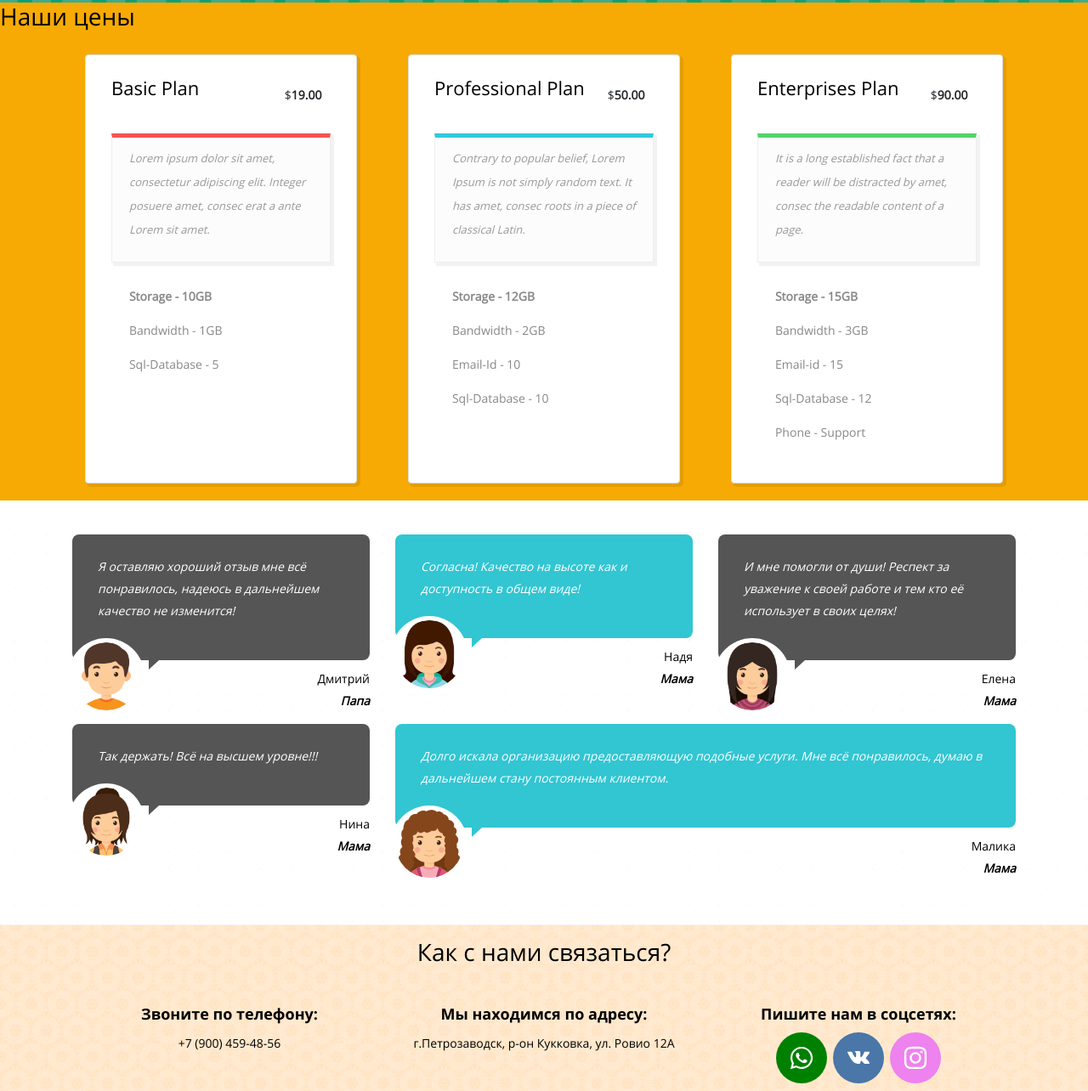
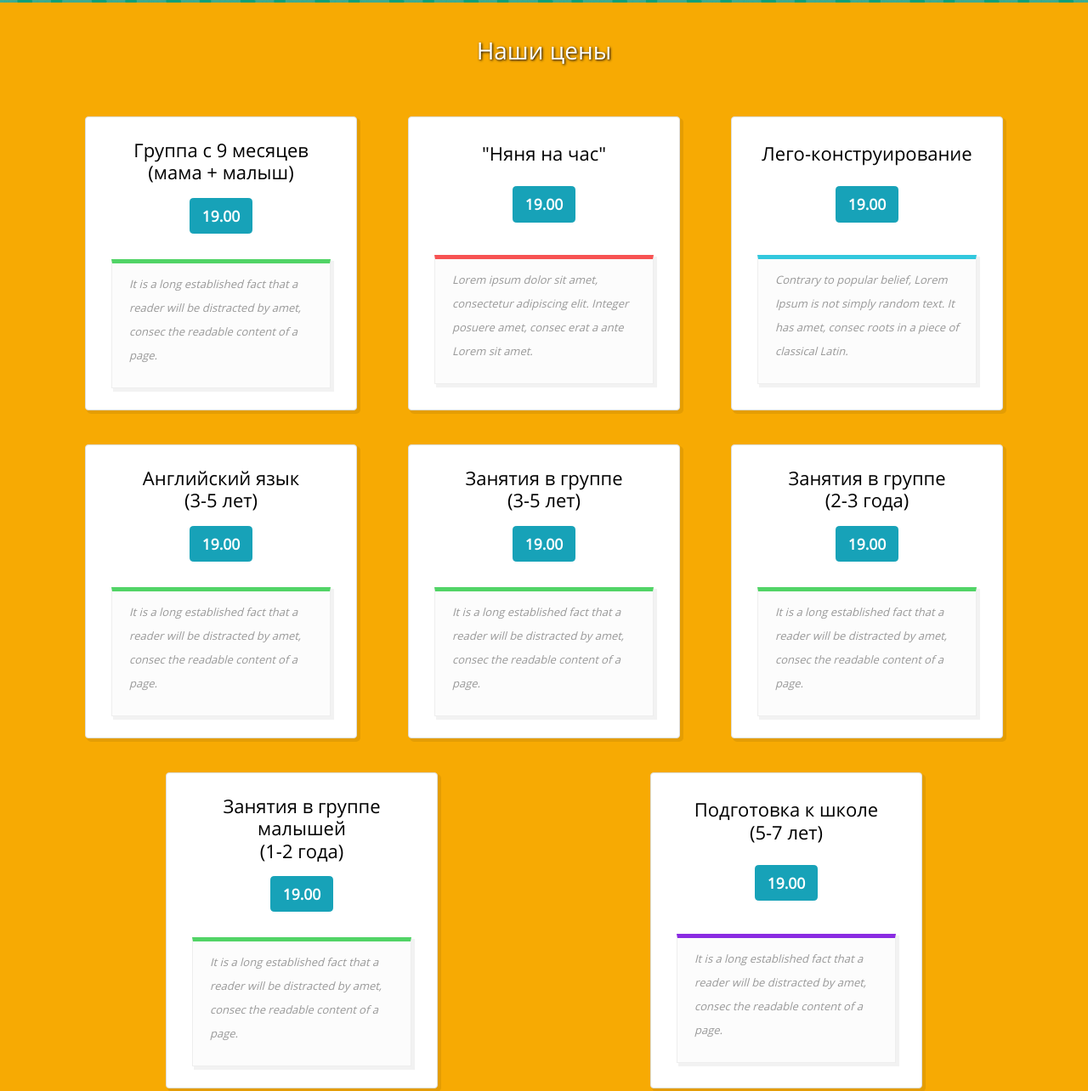
Before and after one commit to tsazanow/dinozavriki, a plain HTML site: page index.html in a window 1280 px wide. Shown: the part 3410-4694 px from the top of the page at 85% size. Drawn offline with Linux system fonts and the light colour scheme.

Commit message:
правка блока цен и блока слайдов

```diff
--- a/index.html
+++ b/index.html
@@ -383,56 +383,18 @@
         <h2 class="price__title">Наши цены</h2>
         <div class="container">
           <div class="price__wrapper row">
-            <!-- <div class="col-md-4"> -->
+
             <div class="price__item col-md-4">
               <div class="price__head">
-                <h3>Basic Plan</h3>
-                <a href="#" class="btn btn-red">$<strong>19.00</strong></a>
+                <h3>Группа с 9 месяцев <br> (мама + малыш)</h3>
               </div>
-              <div class="clearfix"></div>
-              <div class="price__para price__para--red br-red">
-                <p>Lorem ipsum dolor sit amet, consectetur adipiscing elit. Integer posuere amet, consec erat a ante Lorem sit amet.</p>
+              <button class="btn btn-info btn-lg"><strong>19.00</strong></button>
+
+              <div class="price__para price__para--green">
+                <p>It is a long established fact that a reader will be distracted by amet, consec the readable content
+                  of a page.</p>
               </div>
-              <div class="price__features">
-                <ul class="list-unstyled">
-                  <li><strong> &nbsp; &nbsp;Storage - 10GB</strong></li>
-                  <li> &nbsp; &nbsp;Bandwidth - 1GB</li>
-                  <li> &nbsp; &nbsp;Sql-Database - 5</li>
-                </ul>
-              </div>
-            </div>
-            <!-- </div> -->
-            <!-- <div class="col-md-4"> -->
-            <div class="price__item col-md-4">
-              <div class="price__head">
-                <h3>Professional Plan</h3>
-                <a href="#" class="btn btn-lblue">$<strong>50.00</strong></a>
-              </div>
-              <div class="clearfix"></div>
-              <div class="price__para price__para--lblue br-lblue">
-                <p>Contrary to popular belief, Lorem Ipsum is not simply random text. It has amet, consec roots in a piece of classical Latin.</p>
-              </div>
-              <div class="price__features">
-                <ul class="list-unstyled">
-                  <li><strong> &nbsp; &nbsp;Storage - 12GB</strong></li>
-                  <li> &nbsp; &nbsp;Bandwidth - 2GB</li>
-                  <li> &nbsp; &nbsp;Email-Id - 10</li>
-                  <li> &nbsp; &nbsp;Sql-Database - 10</li>
-                </ul>
-              </div>
-            </div>
-            <!-- </div> -->
-            <!-- <div class="col-md-4"> -->
-            <div class="price__item col-md-4">
-              <div class="price__head">
-                <h3>Enterprises Plan</h3>
-                <a href="#" class="btn btn-green">$<strong>90.00</strong></a>
-              </div>
-              <div class="clearfix"></div>
-              <div class="price__para price__para--green br-green">
-                <p>It is a long established fact that a reader will be distracted by amet, consec the readable content of a page.</p>
-              </div>
-              <div class="price__features">
+              <!-- <div class="price__features">
                 <ul class="list-unstyled">
                   <li> &nbsp; &nbsp;<strong>Storage - 15GB</strong></li>
                   <li> &nbsp; &nbsp;Bandwidth - 3GB</li>
@@ -440,9 +402,152 @@
                   <li> &nbsp; &nbsp;Sql-Database - 12</li>
                   <li> &nbsp; &nbsp;Phone - Support</li>
                 </ul>
+              </div> -->
+            </div>
+
+            <div class="price__item col-md-4">
+              <div class="price__head">
+                <h3>"Няня на час"</h3>
               </div>
+              <button class="btn btn-info btn-lg"><strong>19.00</strong></button>
+
+              <div class="price__para price__para--red">
+                <p>Lorem ipsum dolor sit amet, consectetur adipiscing elit. Integer posuere amet, consec erat a ante Lorem sit amet.</p>
+              </div>
+              <!-- <div class="price__features">
+                <ul class="list-unstyled">
+                  <li><strong> &nbsp; &nbsp;Storage - 10GB</strong></li>
+                  <li> &nbsp; &nbsp;Bandwidth - 1GB</li>
+                  <li> &nbsp; &nbsp;Sql-Database - 5</li>
+                </ul>
+              </div> -->
             </div>
-            <!-- </div> -->
+
+            <div class="price__item col-md-4">
+              <div class="price__head">
+                <h3>Лего-конструирование</h3>
+              </div>
+              <button class="btn btn-info btn-lg"><strong>19.00</strong></button>
+
+              <div class="price__para price__para--lblue">
+                <p>Contrary to popular belief, Lorem Ipsum is not simply random text. It has amet, consec roots in a piece of classical Latin.</p>
+              </div>
+              <!-- <div class="price__features">
+                <ul class="list-unstyled">
+                  <li><strong> &nbsp; &nbsp;Storage - 12GB</strong></li>
+                  <li> &nbsp; &nbsp;Bandwidth - 2GB</li>
+                  <li> &nbsp; &nbsp;Email-Id - 10</li>
+                  <li> &nbsp; &nbsp;Sql-Database - 10</li>
+                </ul>
+              </div> -->
+            </div>
+
+            <div class="price__item col-md-4">
+              <div class="price__head">
+                <h3>Английский язык<br> (3-5 лет)</h3>
+              </div>
+              <button class="btn btn-info btn-lg"><strong>19.00</strong></button>
+
+              <div class="price__para price__para--green">
+                <p>It is a long established fact that a reader will be distracted by amet, consec the readable content of a page.</p>
+              </div>
+              <!-- <div class="price__features">
+                <ul class="list-unstyled">
+                  <li> &nbsp; &nbsp;<strong>Storage - 15GB</strong></li>
+                  <li> &nbsp; &nbsp;Bandwidth - 3GB</li>
+                  <li> &nbsp; &nbsp;Email-id - 15</li>
+                  <li> &nbsp; &nbsp;Sql-Database - 12</li>
+                  <li> &nbsp; &nbsp;Phone - Support</li>
+                </ul>
+              </div> -->
+            </div>
+
+            <div class="price__item col-md-4">
+              <div class="price__head">
+                <h3>Занятия в группе<br> (3-5 лет)</h3>
+              </div>
+              <button class="btn btn-info btn-lg"><strong>19.00</strong></button>
+
+              <div class="price__para price__para--green">
+                <p>It is a long established fact that a reader will be distracted by amet, consec the readable content
+                  of a page.</p>
+              </div>
+              <!-- <div class="price__features">
+                <ul class="list-unstyled">
+                  <li> &nbsp; &nbsp;<strong>Storage - 15GB</strong></li>
+                  <li> &nbsp; &nbsp;Bandwidth - 3GB</li>
+                  <li> &nbsp; &nbsp;Email-id - 15</li>
+                  <li> &nbsp; &nbsp;Sql-Database - 12</li>
+                  <li> &nbsp; &nbsp;Phone - Support</li>
+                </ul>
+              </div> -->
+            </div>
+
+            <div class="price__item col-md-4">
+              <div class="price__head">
+                <h3>Занятия в группе<br> (2-3 года)</h3>
+              </div>
+              <button class="btn btn-info btn-lg"><strong>19.00</strong></button>
+
+              <div class="price__para price__para--green">
+                <p>It is a long established fact that a reader will be distracted by amet, consec the readable content
+                  of a page.</p>
+              </div>
+              <!-- <div class="price__features">
+                <ul class="list-unstyled">
+                  <li> &nbsp; &nbsp;<strong>Storage - 15GB</strong></li>
+                  <li> &nbsp; &nbsp;Bandwidth - 3GB</li>
+                  <li> &nbsp; &nbsp;Email-id - 15</li>
+                  <li> &nbsp; &nbsp;Sql-Database - 12</li>
+                  <li> &nbsp; &nbsp;Phone - Support</li>
+                </ul>
+              </div> -->
+            </div>
+
+            <div class="price__item col-md-4">
+              <div class="price__head">
+                <h3>Занятия в группе малышей<br> (1-2 года)</h3>
+              </div>
+              <button class="btn btn-info btn-lg"><strong>19.00</strong></button>
+
+              <div class="price__para price__para--green">
+                <p>It is a long established fact that a reader will be distracted by amet, consec the readable content
+                  of a page.</p>
+              </div>
+              <!-- <div class="price__features">
+                <ul class="list-unstyled">
+                  <li> &nbsp; &nbsp;<strong>Storage - 15GB</strong></li>
+                  <li> &nbsp; &nbsp;Bandwidth - 3GB</li>
+                  <li> &nbsp; &nbsp;Email-id - 15</li>
+                  <li> &nbsp; &nbsp;Sql-Database - 12</li>
+                  <li> &nbsp; &nbsp;Phone - Support</li>
+                </ul>
+              </div> -->
+            </div>
+
+            <div class="price__item col-md-4">
+              <div class="price__head">
+                <h3>Подготовка к школе<br> (5-7 лет)</h3>
+              </div>
+              <button class="btn btn-info btn-lg"><strong>19.00</strong></button>
+
+              <div class="price__para price__para--blue">
+                <p>It is a long established fact that a reader will be distracted by amet, consec the readable content
+                  of a page.</p>
+              </div>
+              <!-- <div class="price__features">
+                <ul class="list-unstyled">
+                  <li> &nbsp; &nbsp;<strong>Storage - 15GB</strong></li>
+                  <li> &nbsp; &nbsp;Bandwidth - 3GB</li>
+                  <li> &nbsp; &nbsp;Email-id - 15</li>
+                  <li> &nbsp; &nbsp;Sql-Database - 12</li>
+                  <li> &nbsp; &nbsp;Phone - Support</li>
+                </ul>
+              </div> -->
+            </div>
+
+
+
           </div>
         </div>
       </section>
@@ -566,7 +671,8 @@
                       <use xlink:href="#icon-vk"></use>
                     </svg>
                   </a>
-                  <a class="social__link social__link--instagram" href="#">
+                  <a class="social__link social__link--instagram"
+                     href="https://www.instagram.com/dinozavriki_ptz/?igshid=y9fvzrzzgphq">
                     <svg width="30" height="30" role="img" focusable="false" aria-labelledby="toggle-icon-instagram">
                       <title id="toggle-icon-instagram">Инстаграм</title>
                       <use xlink:href="#icon-instagram"></use>
@@ -647,7 +753,7 @@
                   <use xlink:href="#icon-vk"></use>
                 </svg>
               </a>
-              <a class="social__link social__link--instagram" href="#">
+              <a class="social__link social__link--instagram" href="https://www.instagram.com/dinozavriki_ptz/?igshid=y9fvzrzzgphq">
                 <svg width="40" height="40" role="img" focusable="false" aria-labelledby="toggle-icon-instagram">
                   <title id="toggle-icon-instagram">Инстаграм</title>
                   <use xlink:href="#icon-instagram"></use>
--- a/scss/_blocks/price.scss
+++ b/scss/_blocks/price.scss
@@ -3,6 +3,7 @@
   min-height: 400px;
   margin: 0;
   padding: 0;
+  padding-bottom: 40px;
 
   background-color: #f7aa03;
   box-shadow:
@@ -10,15 +11,21 @@
     0 10px 10px rgba(0, 0, 0, 0.22);
 }
 
-// .price__wrapper {
-//   width: 100%;
-//   display: flex;
-//   justify-content: space-between;
-//   flex-wrap: wrap;
-//   flex-direction: row;
-// }
+.price__title {
+  margin: 0 auto;
+  margin-bottom: 40px;
+  padding: 0;
+  padding-top: 40px;
+  text-align: center;
+  color: white;
+  text-shadow: 1px 1px 3px black;
+}
 
 .price__item {
+  display: flex;
+  flex-direction: column;
+  align-items: center;
+  justify-content: space-around;
   max-width: 320px;
   padding: 25px 30px;
   margin: 20px auto;
@@ -29,33 +36,20 @@
   box-shadow: 3px 3px 0px 1px rgba(0, 0, 0, 0.08);
 }
 
+.price__head {
+  width: 100%;
+  margin-bottom: 10px;
+
+  text-align: center;
+}
+
 .price__head h3 {
-  float: left;
   font-size: 22px;
   font-weight: normal;
 }
 
-@media (max-width:1200px) {
-  .price__head h3 {
-    float: none;
-  }
-}
-
-.price__head a.btn {
-  float: right;
-  margin-top: 6px;
-
-  border: 0px;
-}
-
-@media (max-width:1200px) {
-  .price__head a.btn {
-    float: none;
-    margin-top: 20px;
-  }
-}
-
 .price__para {
+  width: 100%;
   margin-top: 30px;
   padding: 10px 20px;
   background: #fcfcfc;
@@ -73,6 +67,10 @@
   &--green {
     border-top: 5px solid #51d466;
   }
+
+  &--blue {
+    border-top: 5px solid blueviolet;
+  }
 }
 
 .price__para p {
@@ -83,6 +81,8 @@
 }
 
 .price__features {
+  width: 100%;
+  min-height: 80px;
   margin-top: 20px;
 }
 
```
Also changed, not shown: photo.html (+3 -2 lines), scss/_blocks/slides.scss (+8 -3 lines), css/style.min.css, 1 other file.
